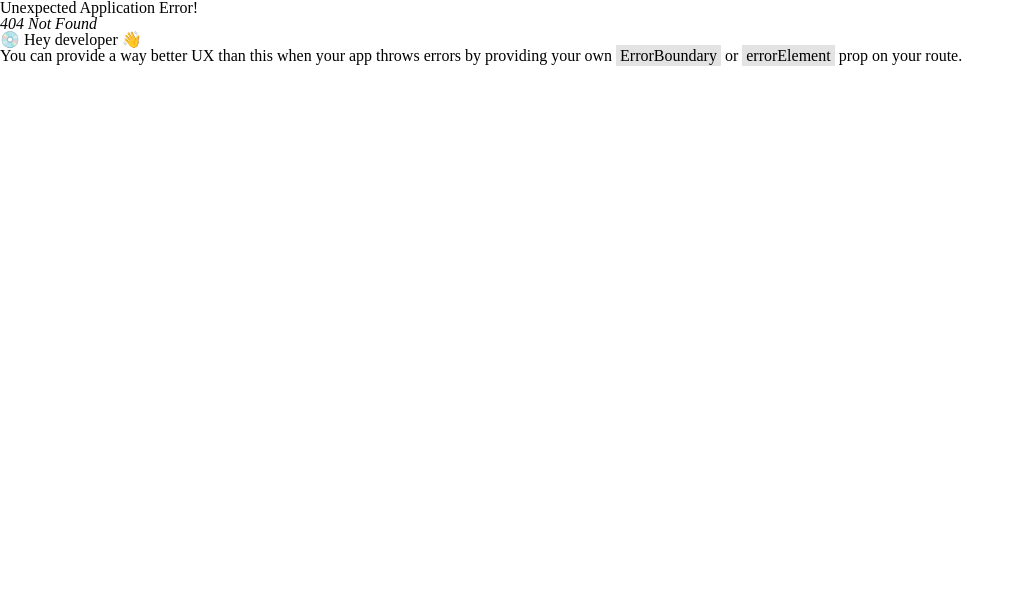
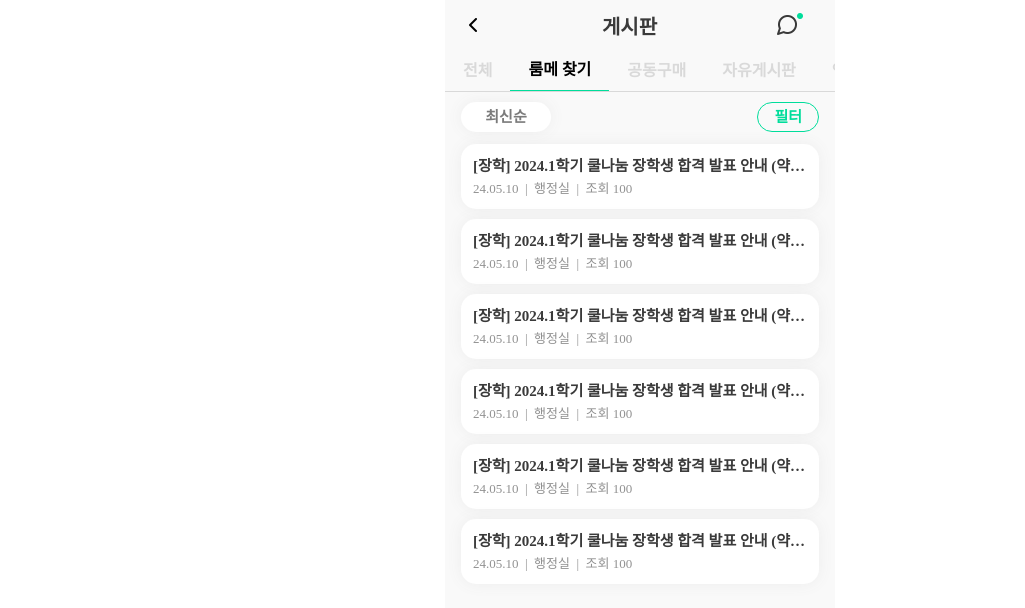
Before and after one commit to chan-byeong/Puzzle_05, a React (Vite) app: page /community/announcement in a window 1280 px wide. Before the commit this address had no page. Shown: the top 608 px of the page, without its empty margins (0-1025 px from the left). Built offline with nearby package versions, Linux system fonts and the light colour scheme; a web font is replaced by a local one.

Commit message:
feat: 공지사항 게시판 라우터 추가

```diff
--- /dev/null
+++ b/src/components/Announcement/Announcement.tsx
@@ -0,0 +1,33 @@
+import React from "react";
+import { css } from "@emotion/react";
+import { useNavigate } from "react-router-dom";
+
+import Filtering from "../Mate/Filtering";
+import AnnouncementBox from "./AnnouncementBox";
+
+//TODO: 공지사항 리스트 GET
+function Announcement() {
+  const nav = useNavigate();
+
+  return (
+    <div>
+      <Filtering />
+      <div
+        css={css`
+          margin-top: 12px;
+        `}
+      >
+        <div onClick={() => nav(`${1}`)}>
+          <AnnouncementBox />
+        </div>
+        <AnnouncementBox />
+        <AnnouncementBox />
+        <AnnouncementBox />
+        <AnnouncementBox />
+        <AnnouncementBox />
+      </div>
+    </div>
+  );
+}
+
+export default Announcement;
--- /dev/null
+++ b/src/components/Announcement/AnnouncementBox.tsx
@@ -0,0 +1,49 @@
+import React from "react";
+import { css } from "@emotion/react";
+
+// TODO: 공지사항 글 정보 props로
+function AnnouncementBox() {
+  return (
+    <div css={styles.container}>
+      <div css={styles.title}>[장학] 2024.1학기 쿨나눔 장학생 합격 발표 안내 (약정서약 확인)</div>
+      <p css={styles.info}>
+        <span>24.05.10</span>&nbsp;&nbsp;|&nbsp;&nbsp;<span>행정실</span>&nbsp;&nbsp;|&nbsp;&nbsp;<span>조회 100</span>
+      </p>
+    </div>
+  );
+}
+
+export default AnnouncementBox;
+
+const styles = {
+  container: css`
+    width: 100%;
+    max-width: 430px;
+    height: 65px;
+    border-radius: 15px;
+    background: #fff;
+    padding: 12px;
+
+    box-shadow: 0px 0px 15px 0px rgba(96, 96, 96, 0.08);
+
+    margin-bottom: 10px;
+
+    cursor: pointer;
+  `,
+  title: css`
+    overflow: hidden;
+    color: var(--Black, #3a3a3a);
+    text-overflow: ellipsis;
+    white-space: nowrap;
+    font-size: 15px;
+    font-weight: 600;
+    line-height: 21px; /* 140% */
+  `,
+  info: css`
+    color: #919191;
+    font-size: 13px;
+    font-weight: 400;
+
+    margin-top: 5px;
+  `,
+};
--- a/src/components/Home/Announcement.tsx
+++ b/src/components/Home/AnnouncementHome.tsx
@@ -2,7 +2,7 @@ import React from "react";
 
 import * as H from "./Home.style";
 
-function Announcement() {
+function AnnouncementHome() {
   return (
     <>
       <H.Title>
@@ -18,4 +18,4 @@ function Announcement() {
   );
 }
 
-export default Announcement;
+export default AnnouncementHome;
--- a/src/components/Home/Home.tsx
+++ b/src/components/Home/Home.tsx
@@ -2,7 +2,7 @@ import React from "react";
 import { css } from "@emotion/react";
 
 import MenuList from "./MenuList";
-import Announcement from "./Announcement";
+import AnnouncementHome from "./AnnouncementHome";
 import Diets from "./Diets";
 
 function Home() {
@@ -11,7 +11,7 @@ function Home() {
       <MenuList />
       {/* prettier-ignore */}
       <div css={css`height: 40px;`}></div>
-      <Announcement />
+      <AnnouncementHome />
       {/* prettier-ignore */}
       <div css={css`height: 40px;`}></div>
       <Diets />
--- a/src/components/Mate/TabContainer.tsx
+++ b/src/components/Mate/TabContainer.tsx
@@ -8,8 +8,8 @@ const TAB_LIST = [
   ["룸메 찾기", "/community/mate"],
   ["공동구매", "/community/share"],
   ["자유게시판", "/reservation"],
-  ["정보게시판", "/reservation"],
-  ["언어교환", "/dhlqkr"],
+  ["언어교환", "/reservation"],
+  ["공지사항", "/community/announcement"],
   ["건의사항", "/rjsdml"],
 ];
 
```
Also changed, not shown: src/Router.tsx (+6 -1 lines).
